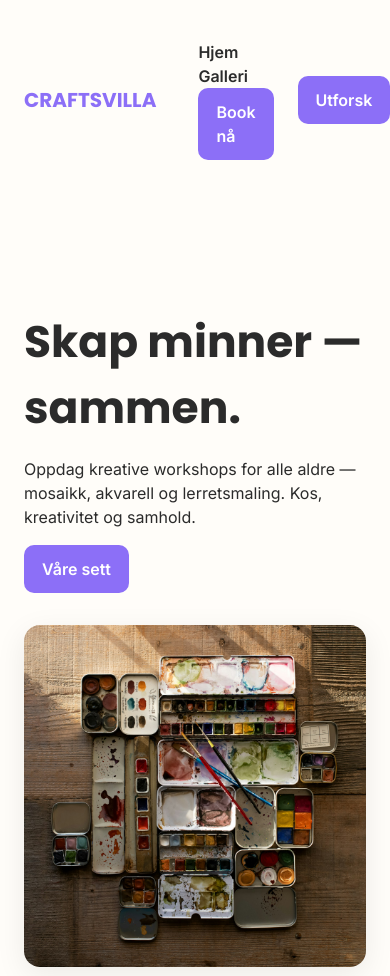
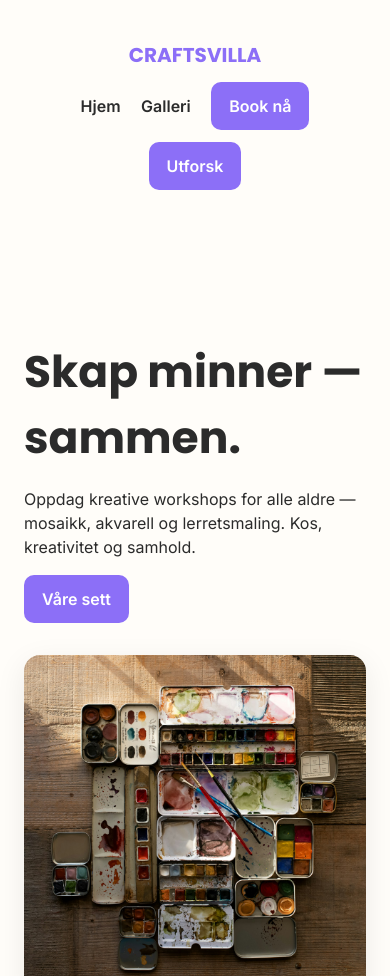
Before and after one commit to tswt0825/craftsvilla, a plain HTML site: page index.html in a window 390 px wide. Shown: the top 976 px of the page. Drawn offline with Linux system fonts and the light colour scheme.

Commit message:
fix media

```diff
--- a/style.css
+++ b/style.css
@@ -218,7 +218,7 @@ blockquote cite {
   box-shadow: 0 0 0 2px rgba(140, 111, 247, 0.2);
 }
 
-@media (max-width: 900px) {
+@media (max-width: 640px) {
   .hero-inner {
     flex-direction: column;
   }
@@ -228,4 +228,19 @@ blockquote cite {
   .test-grid {
     grid-template-columns: 1fr;
   }
+
+  .topbar .container {
+    flex-direction: column;
+    align-items: center;
+    text-align: center;
+    gap: 12px;
+  }
+
+  .nav {
+    margin-left: 0;
+  }
+
+  .nav a {
+    margin: 0 8px;
+  }
 }
```
